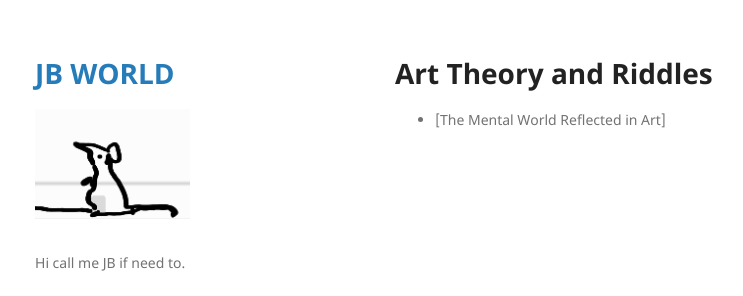
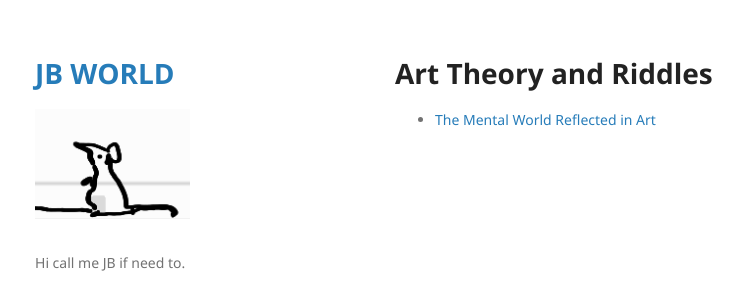
Before and after one commit to ki11dee/ki11dee.github.io-ki11dee, a Jekyll site: the page built from R/R_content.md, in a window 1280 px wide. Shown: the top 296 px of the page, without its empty margins (175-918 px from the left). Built offline with Jekyll 4.4.1, drawn with Linux system fonts in a browser that asks for light colours; our own code applies the rules of GitHub Pages for plain Markdown files; part of the change alters nothing that is shown.

```diff
--- a/R/R_content.md
+++ b/R/R_content.md
@@ -1,3 +1,3 @@
 # Art Theory and Riddles
 
-- [The Mental World Reflected in Art]
+- [The Mental World Reflected in Art](./Reflected_Art.html)
```
